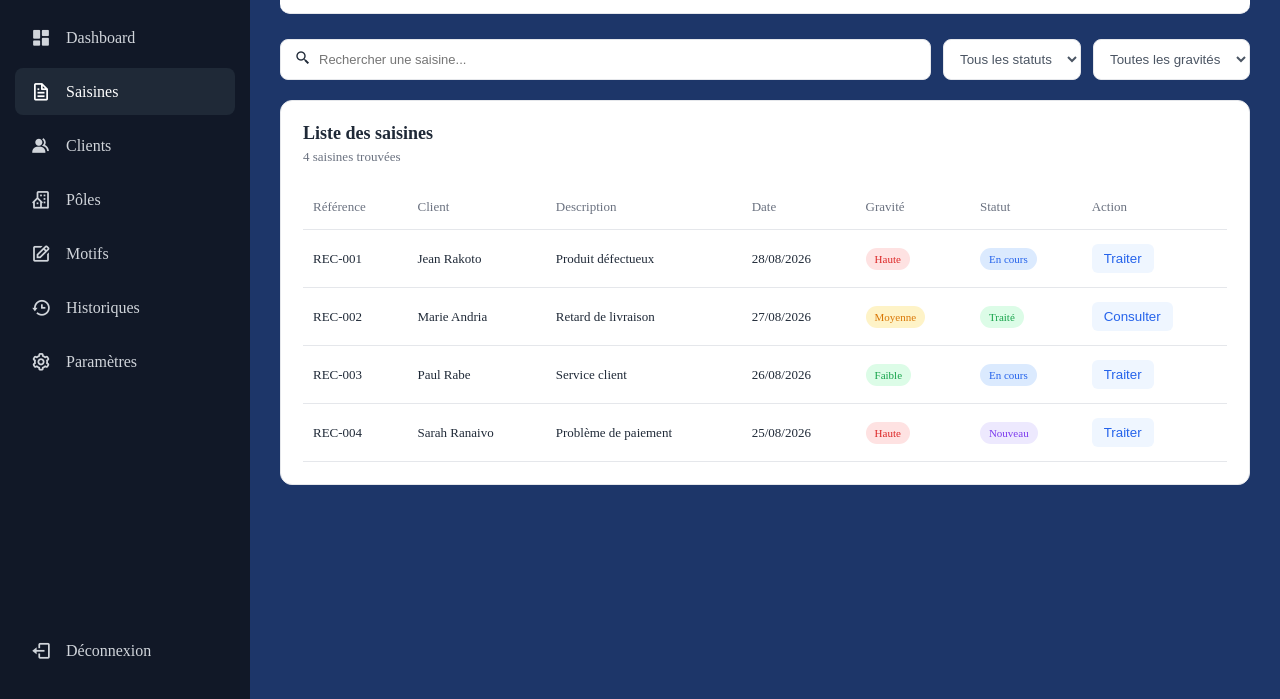
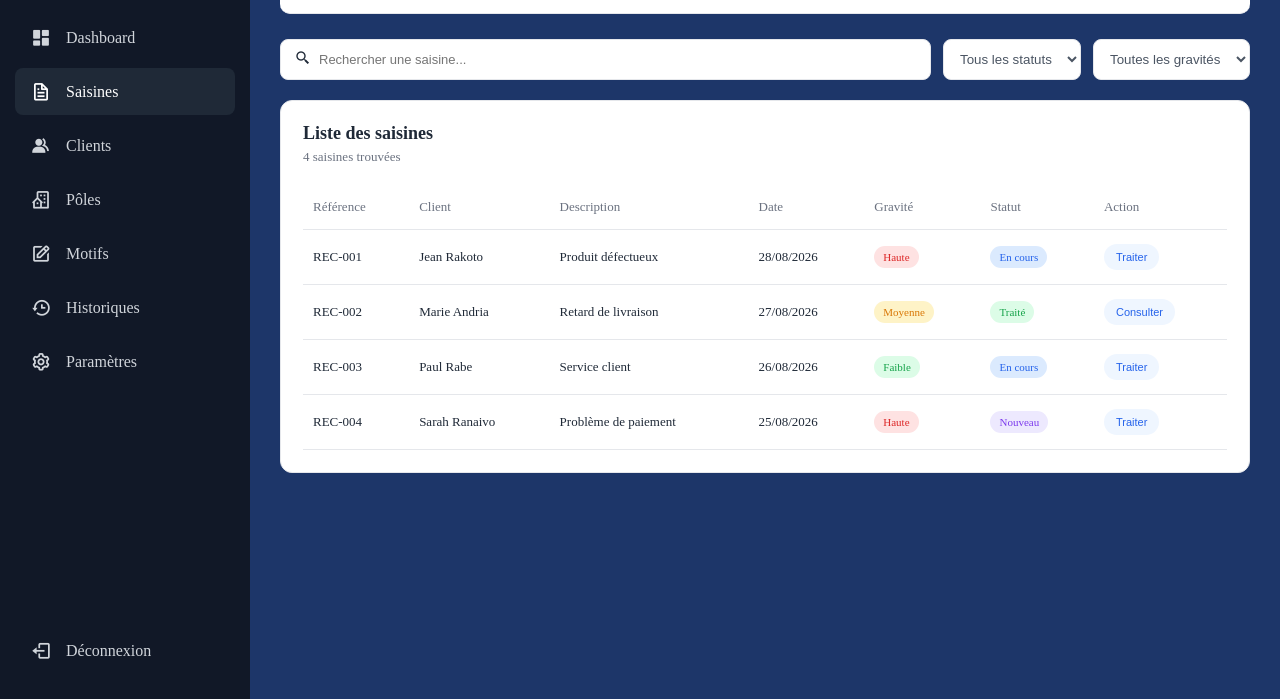
Before and after one commit to Eliass-TROY/Back-office, a plain HTML site: page saisine/saisine.html in a window 1280 px wide. Shown: the part 101-800 px from the top of the page. Drawn offline with nearby package versions, Linux system fonts and the light colour scheme.

Commit message:
Modification du projet

```diff
--- a/saisine/saisine.css
+++ b/saisine/saisine.css
@@ -326,7 +326,8 @@ th {
     background: #eff6ff;
     color: #2563eb;
     padding: 7px 12px;
-    border-radius: 6px;
+    border-radius: 20px;
+    font-size: 11px;
     cursor: pointer;
 }
 
```
